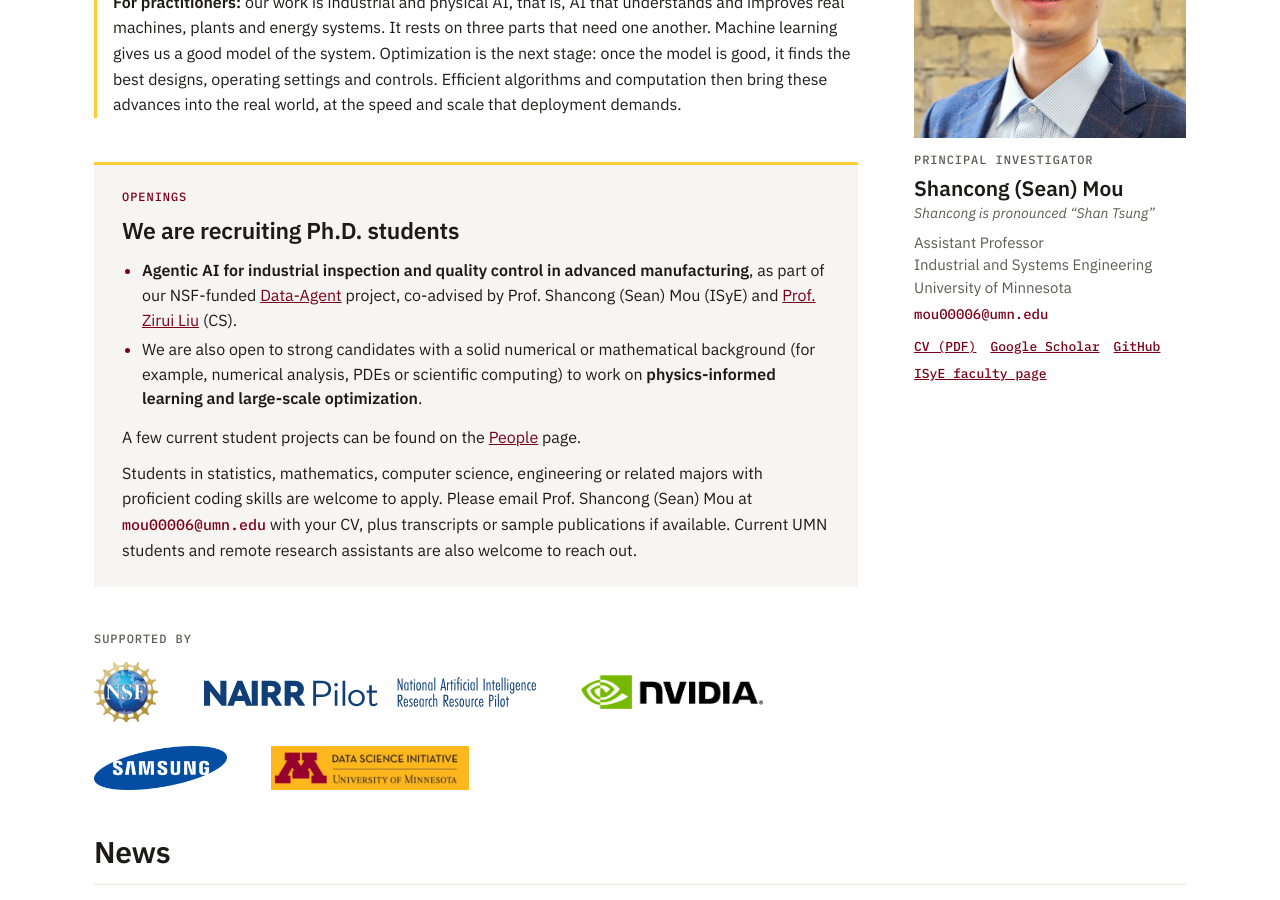
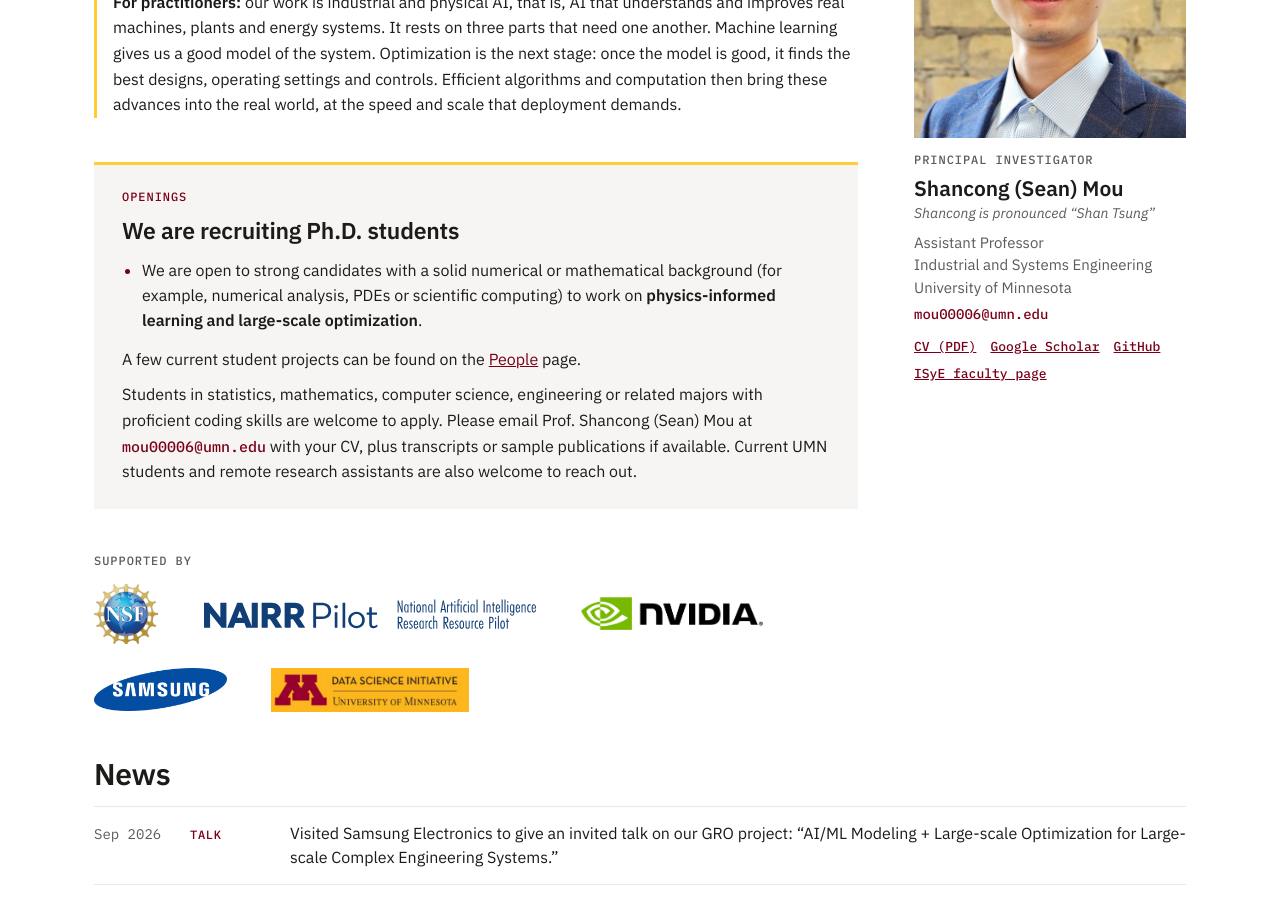
Before and after one commit to Mou-group-UMN/mou-group-umn.github.io, a Jekyll site: the page built from index.html, in a window 1280 px wide and 900 px high, scrolled down 453 px. Built offline with Jekyll 4.4.1, drawn with Linux system fonts in a browser that asks for light colours.

Commit message:
Openings: hide the agentic AI position for now; keep the physics-informed learning one
Co-Authored-By: Claude Opus 5.5 <noreply@anthropic.com>
Claude-Session: https://claude.ai/code/session_01XBj4b1asWe9EJC5WfSpYSG

```diff
--- a/_data/home.yml
+++ b/_data/home.yml
@@ -14,8 +14,9 @@ practitioners: >-   # note under the statement (Sean, 2026-10-01); HTML allowed
 openings:
   title: We are recruiting Ph.D. students
   topics:   # bullet points under the title (Sean, 2026-10-01); HTML allowed
-    - '<strong>Agentic AI for industrial inspection and quality control in advanced manufacturing</strong>, as part of our NSF-funded <a href="/projects/#data-agent">Data-Agent</a> project, co-advised by Prof. Shancong (Sean) Mou (ISyE) and <a href="https://zirui-ray-liu.github.io/">Prof. Zirui Liu</a> (CS).'
-    - 'We are also open to strong candidates with a solid numerical or mathematical background (for example, numerical analysis, PDEs or scientific computing) to work on <strong>physics-informed learning and large-scale optimization</strong>.'
+    # Hidden by Sean on 2026-10-14; remove the leading # on the next line to show this position again.
+    # - '<strong>Agentic AI for industrial inspection and quality control in advanced manufacturing</strong>, as part of our NSF-funded <a href="/projects/#data-agent">Data-Agent</a> project, co-advised by Prof. Shancong (Sean) Mou (ISyE) and <a href="https://zirui-ray-liu.github.io/">Prof. Zirui Liu</a> (CS).'
+    - 'We are open to strong candidates with a solid numerical or mathematical background (for example, numerical analysis, PDEs or scientific computing) to work on <strong>physics-informed learning and large-scale optimization</strong>.'
   more: 'A few current student projects can be found on the <a href="/people/">People</a> page.'   # line after the bullets
   text: >-
     Students in statistics, mathematics, computer science, engineering or related majors with proficient
```
